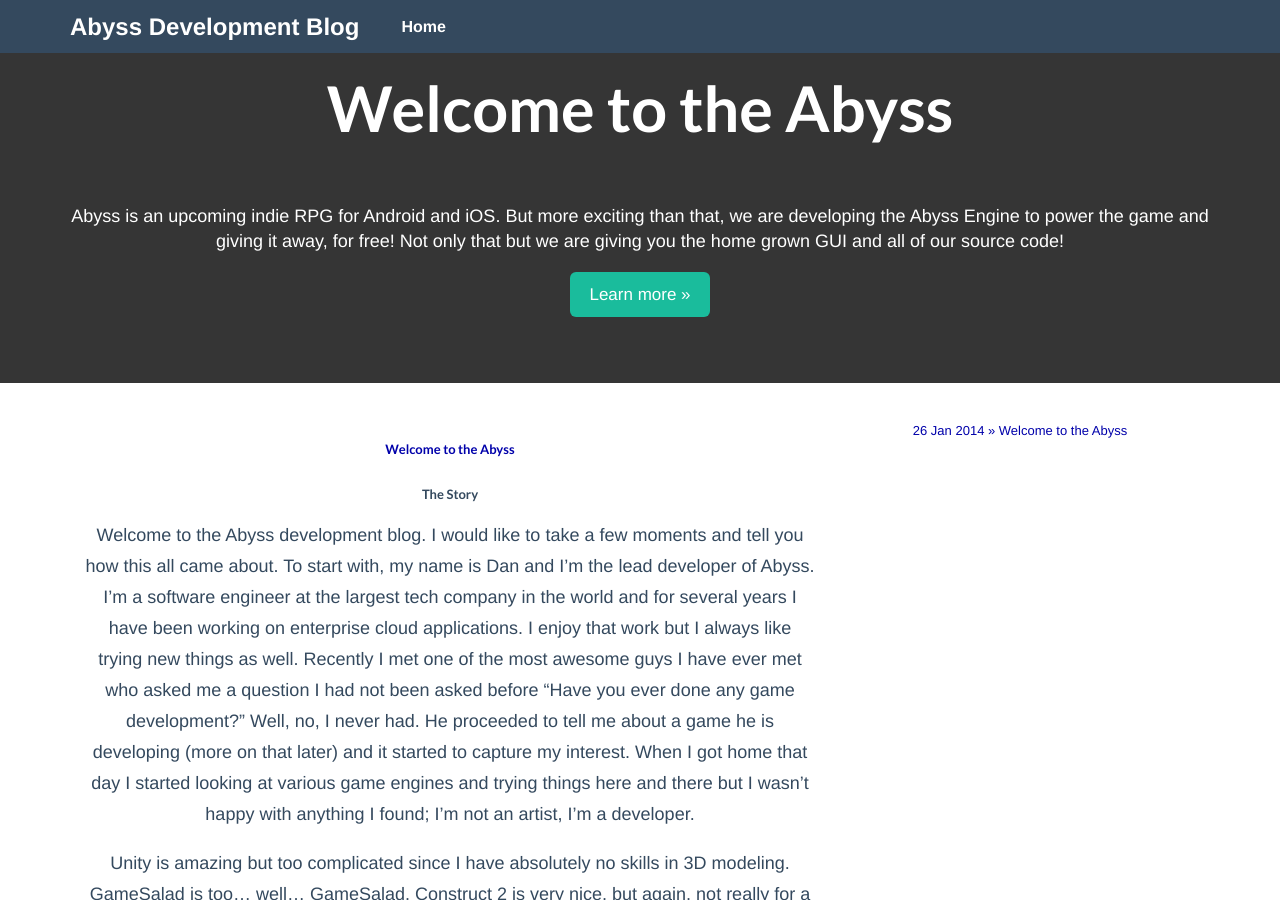
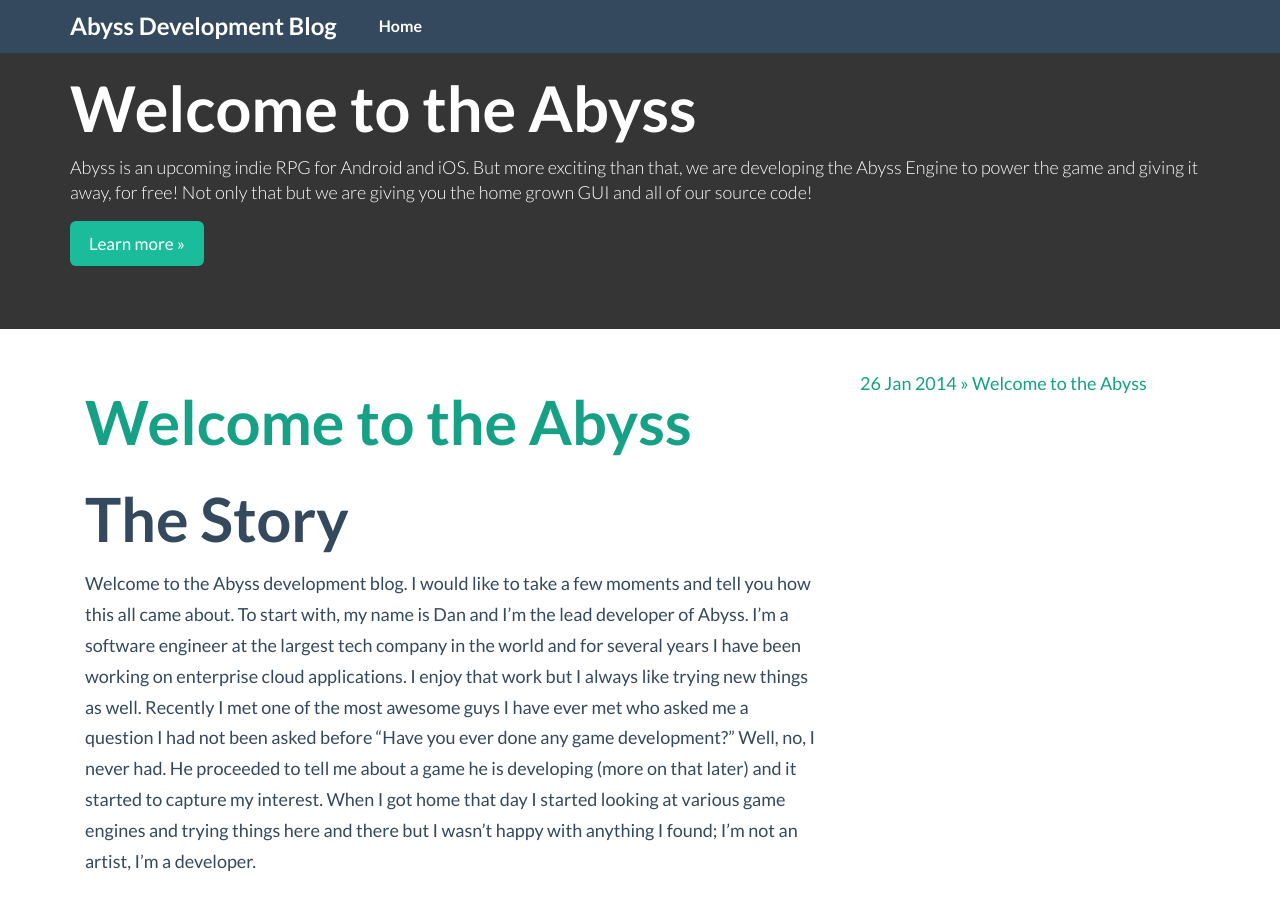
Before and after one commit to JerryKnight16/danarmstrong.github.io, a Jekyll site: the page built from index.html, in a window 1280 px wide and 900 px high. Built offline with Jekyll 4.4.1, drawn with Linux system fonts in a browser that asks for light colours; Markdown is read by kramdown in place of the engine named in the settings.

Commit message:
Index work

```diff
--- a/_layouts/default.html
+++ b/_layouts/default.html
@@ -19,7 +19,7 @@
         <link rel="stylesheet" href="/css/syntax.css">
 
         <!-- Custom CSS -->
-        <link rel="stylesheet" href="/css/main.css">
+        <!-- link rel="stylesheet" href="/css/main.css" -->
 
     </head>
     <body>
--- a/index.html
+++ b/index.html
@@ -19,7 +19,7 @@ title: Abyss Engine Blog
 
 <div class="container">
 
-	<div class="col-lg-8">
+	<div class="col-lg-8 text-left">
 		<h1><a href='{{site.posts.first.url}}'>{{site.posts.first.title}}</a></h1>
 	    <div class='body'>{{ site.posts.first.content }}</div>
 	    <a href='{{site.posts.first.url}}#disqus_thread'>Comments</a>
```
